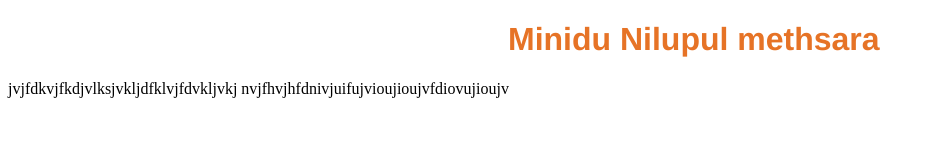
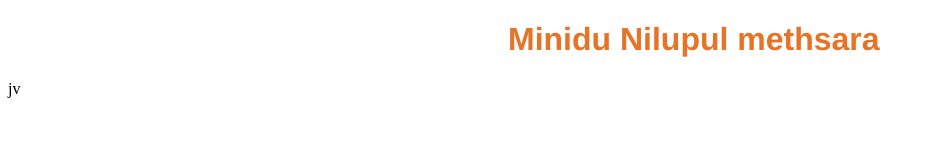
Before and after one commit to Udara0001/color-Flipper, a plain HTML site: page Index.html in a window 1280 px wide. Shown: the whole page, without its empty margins (0-936 px from the left). Drawn offline with Linux system fonts and the light colour scheme.

Commit message:
my first

```diff
--- a/Index.html
+++ b/Index.html
@@ -12,8 +12,7 @@
 
     <h1>Minidu Nilupul methsara</h1>
 
-    <p>jvjfdkvjfkdjvlksjvkljdfklvjfdvkljvkj
-        nvjfhvjhfdnivjuifujvioujioujvfdiovujioujv
+    <p>jv
     </p>
 
 
```
